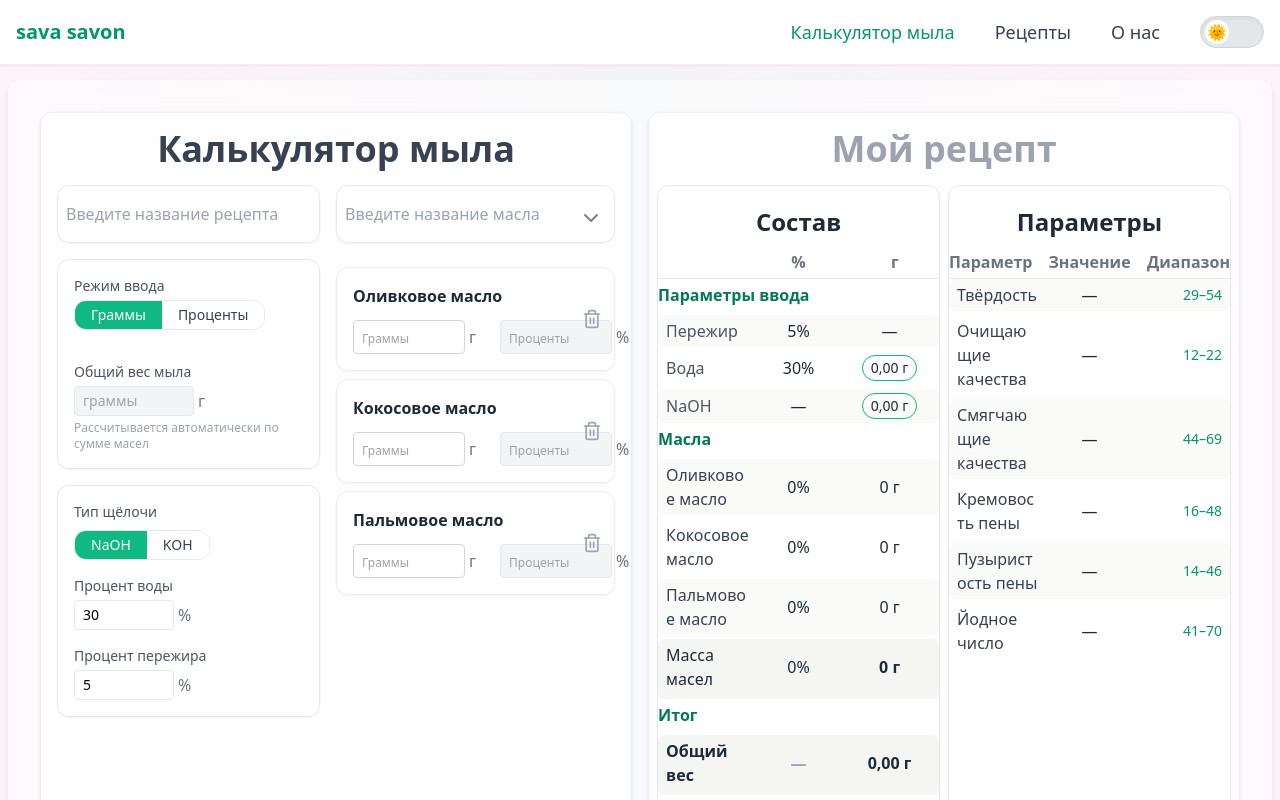
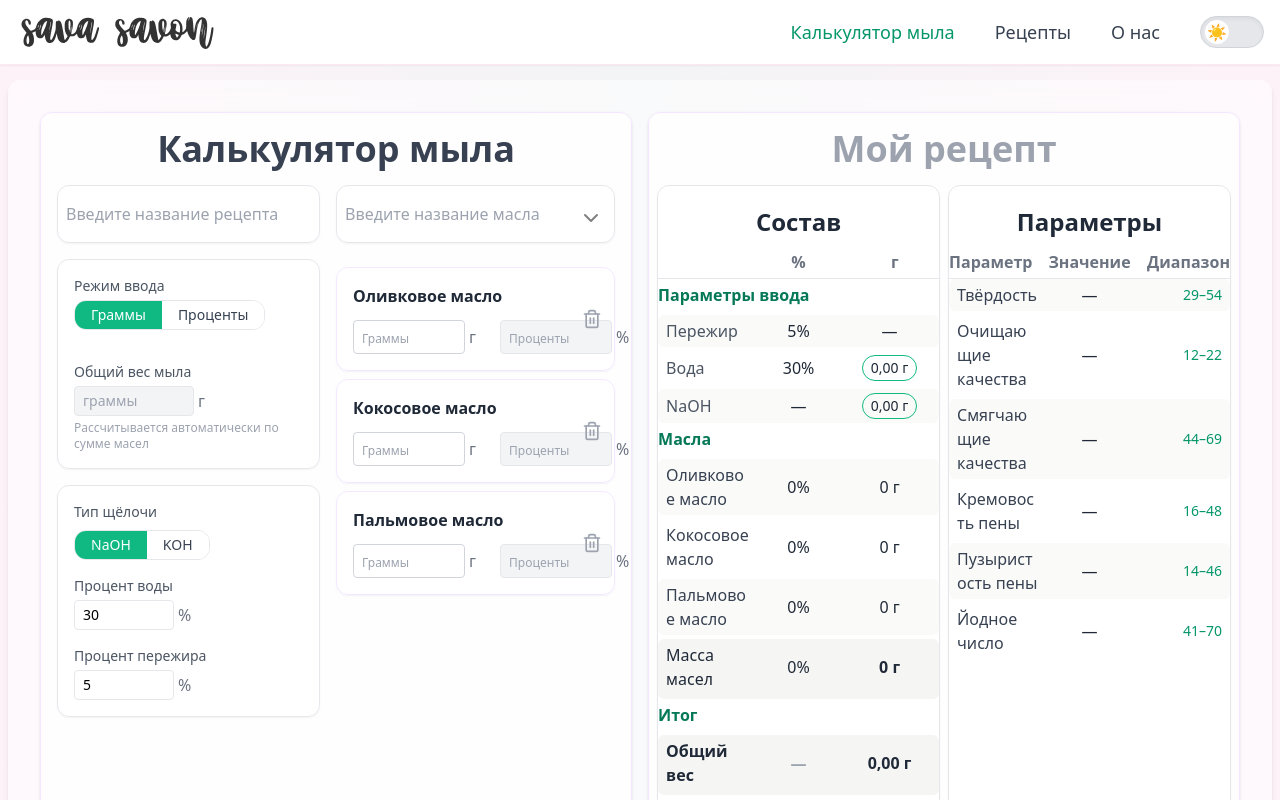
Before and after one commit to zheleznikov/sava-savon-soap, a React (Vite) app: page / in a window 1280 px wide. Shown: the top 800 px of the page. Built offline with nearby package versions, Linux system fonts and the light colour scheme.

Commit message:
logo added

```diff
--- a/src/feature/theme-handler/ThemeHandler.tsx
+++ b/src/feature/theme-handler/ThemeHandler.tsx
@@ -41,7 +41,7 @@ export const ThemeHandler: FC = () => {
                     knobTranslateClass
                 )}
             >
-                {isLight ? "🌞" : "🌙"}
+                {isLight ? "☀️" : "🌙"}
             </div>
         </button>
     );
--- a/src/widgets/navbar/ui/Navbar.tsx
+++ b/src/widgets/navbar/ui/Navbar.tsx
@@ -8,6 +8,7 @@ import { navLinks } from "@/widgets/navbar";
 import { localization } from "@/shared/config/localization";
 import {useTheme} from "@/app/providers/ThemeContext";
 import {ThemeHandler} from "@/feature/theme-handler/ThemeHandler";
+import logo from "@/assets/logo4.svg";
 
 
 export const Navbar = () => {
@@ -31,7 +32,14 @@ export const Navbar = () => {
                 >
                     <div className={navbar.container}>
                         <div className={navbar.header}>
-                            <div className={clsx(s.logo, s.logo_hidden)}>{localization.ru.logo}</div>
+                            <div className={clsx(s.logo, s.logo_hidden)}>
+                                {/*{localization.ru.logo}*/}
+                                <img
+                                    src={logo}
+                                    alt="Sava Savon Logo"
+                                    className="h-12 w-auto"
+                                />
+                            </div>
 
                             <div className={clsx(s.desktop_menu)}>
                                 {navLinks.map((link) => (
@@ -60,7 +68,14 @@ export const Navbar = () => {
                                     >
                                         <Menu size={28} />
                                     </button>
-                                    <div className={s.logo}>{localization.ru.logo}</div>
+                                    <div className={s.logo}>
+                                        {/*{localization.ru.logo}*/}
+                                        <img
+                                            src={logo}
+                                            alt="Sava Savon Logo"
+                                            className="h-8 w-auto"
+                                        />
+                                    </div>
                                 </div>
 
                                 <ThemeHandler />
```
Also changed, not shown: src/assets/logo4.svg (added).
